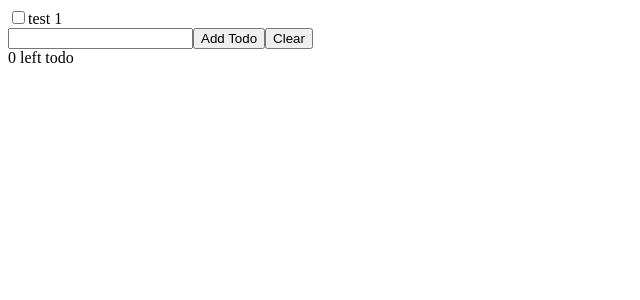
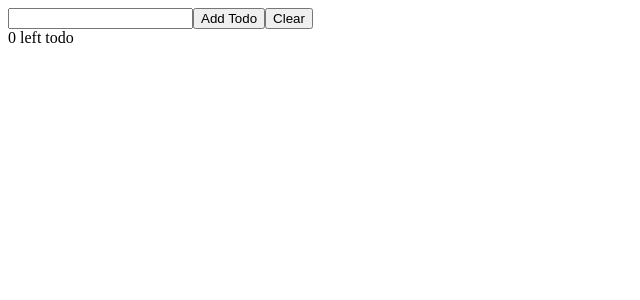
Before and after one commit to GauthierLory/simple-todo, a React (Create React App) app: page / in a window 1280 px wide. Shown: the top 300 px of the page, without its empty margins (0-640 px from the left). Built offline with nearby package versions, Linux system fonts and the light colour scheme; the HTML template or start-up script is replaced by a standard one.

Commit message:
use uuid

```diff
--- a/package.json
+++ b/package.json
@@ -9,6 +9,7 @@
     "react": "^17.0.1",
     "react-dom": "^17.0.1",
     "react-scripts": "4.0.1",
+    "uuid": "^8.3.2",
     "web-vitals": "^0.2.4"
   },
   "scripts": {
--- a/src/App.js
+++ b/src/App.js
@@ -1,23 +1,18 @@
 import React, { useState,useRef } from 'react'
-import TodoList from './TodoList'
+import TodoList from './TodoList';
+import uuidv4 from 'uuid/dist/v4';
 
 function App() {
 
   const todoNameRef = useRef()
-  const [todos, setTodos] = useState([
-    {
-      id: 1,
-      name: "test 1",
-      complete: false
-    }
-  ])
+  const [todos, setTodos] = useState([])
 
   function HandleAddtodo(e){
     const name = todoNameRef.current.value
     if(name === '') return
     setTodos(prevTodos => {
       return [...prevTodos,{
-        id: 1,
+        id: uuidv4(),
         name: name,
         complete: false
       }]
```
